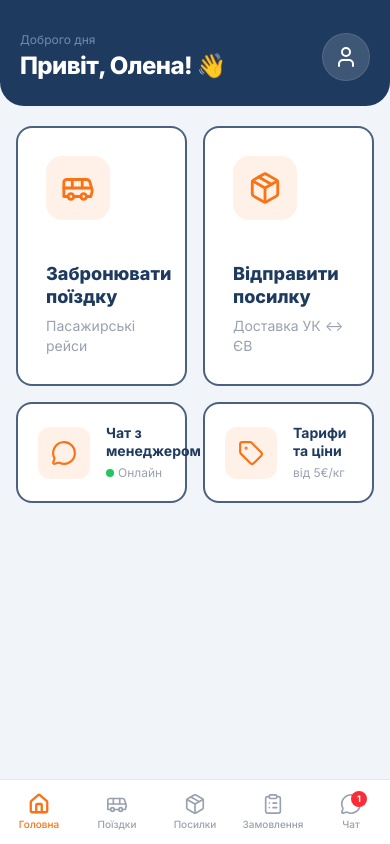
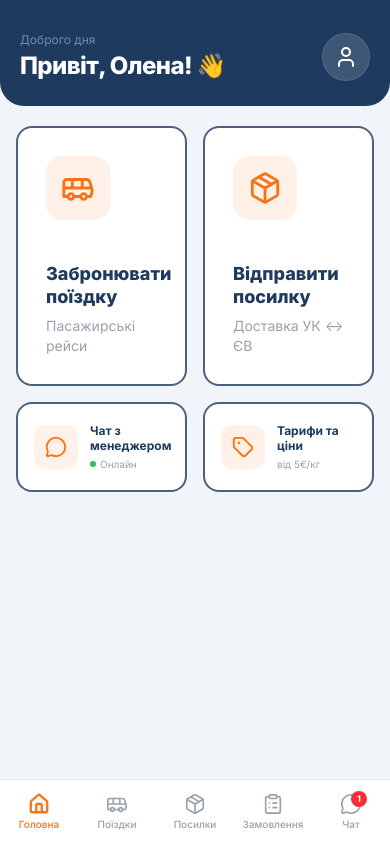
Before and after one commit to CodeDestriyer/BotiLogistics-Clients-v2.0, a React (Vite) app: page / in a window 390 px wide. Both pictures are taken after typing "5551234", "Sample123" into the empty fields and a click on the button "Увійти". Built offline with nearby package versions, Linux system fonts and the light colour scheme.

Commit message:
Fix bottom cards text overflow, reduce size and add responsive text
Smaller icons/padding for bottom row cards to prevent text overflow.
Added sm: breakpoints for text sizing on larger screens.

https://claude.ai/code/session_01FamZ9wtEQTRyK1qxZaWW3v

```diff
--- a/src/screens/HomeScreen.tsx
+++ b/src/screens/HomeScreen.tsx
@@ -59,30 +59,30 @@ export default function HomeScreen({ onNavigate }: Props) {
         <div className="grid grid-cols-2 gap-4">
           <button
             onClick={() => onNavigate('chat')}
-            className="bg-white border-2 border-navy/80 rounded-2xl px-5 py-5 active:scale-[0.97] transition-transform flex items-center gap-4 min-h-[100px]"
+            className="bg-white border-2 border-navy/80 rounded-2xl px-4 py-4 active:scale-[0.97] transition-transform flex items-center gap-3 min-h-[90px]"
           >
-            <div className="w-13 h-13 bg-accent/10 rounded-xl flex items-center justify-center shrink-0">
-              <MessageCircle size={26} className="text-accent" />
+            <div className="w-11 h-11 bg-accent/10 rounded-xl flex items-center justify-center shrink-0">
+              <MessageCircle size={22} className="text-accent" />
             </div>
             <div className="text-left min-w-0">
-              <p className="text-navy font-bold text-sm leading-tight">Чат з менеджером</p>
-              <div className="flex items-center gap-1 mt-1.5">
-                <span className="w-2 h-2 bg-status-confirmed rounded-full" />
-                <span className="text-xs text-gray-400">Онлайн</span>
+              <p className="text-navy font-bold text-xs sm:text-sm leading-tight">Чат з менеджером</p>
+              <div className="flex items-center gap-1 mt-1">
+                <span className="w-1.5 h-1.5 bg-status-confirmed rounded-full" />
+                <span className="text-[10px] sm:text-xs text-gray-400">Онлайн</span>
               </div>
             </div>
           </button>
 
           <button
             onClick={() => onNavigate('tariffs')}
-            className="bg-white border-2 border-navy/80 rounded-2xl px-5 py-5 active:scale-[0.97] transition-transform flex items-center gap-4 min-h-[100px]"
+            className="bg-white border-2 border-navy/80 rounded-2xl px-4 py-4 active:scale-[0.97] transition-transform flex items-center gap-3 min-h-[90px]"
           >
-            <div className="w-13 h-13 bg-accent/10 rounded-xl flex items-center justify-center shrink-0">
-              <Tag size={26} className="text-accent" />
+            <div className="w-11 h-11 bg-accent/10 rounded-xl flex items-center justify-center shrink-0">
+              <Tag size={22} className="text-accent" />
             </div>
             <div className="text-left min-w-0">
-              <p className="text-navy font-bold text-sm leading-tight">Тарифи та ціни</p>
-              <p className="text-gray-400 text-xs mt-1.5">від 5€/кг</p>
+              <p className="text-navy font-bold text-xs sm:text-sm leading-tight">Тарифи та ціни</p>
+              <p className="text-gray-400 text-[10px] sm:text-xs mt-1">від 5€/кг</p>
             </div>
           </button>
         </div>
```
